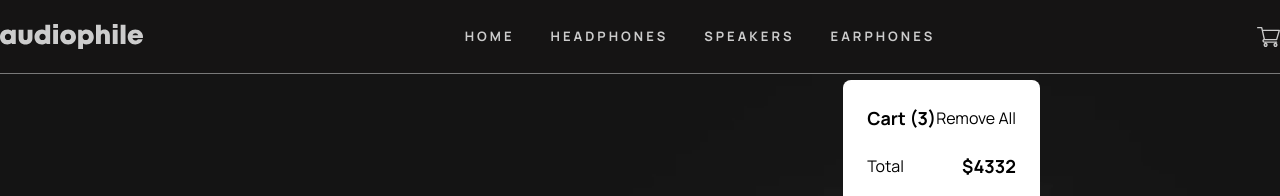
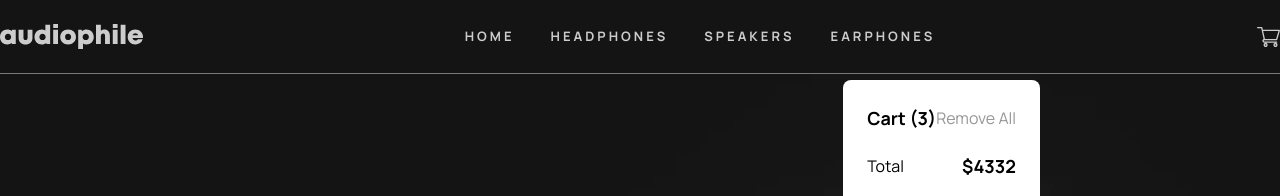
Before and after one commit to ArturDBW/audiophileShop, a React (Vite) app: page / in a window 1280 px wide. Both pictures are taken after a click on the icon 1268 px from the left and 36 px from the top of the page. Shown: the top 196 px of the page. Built offline with nearby package versions, Linux system fonts and the light colour scheme.

Commit message:
add logitc to removAll button

```diff
--- a/src/pages/ModalCart.jsx
+++ b/src/pages/ModalCart.jsx
@@ -1,11 +1,12 @@
 import PropTypes from "prop-types";
-import { useSelector } from "react-redux";
-import { getBasket } from "../slice/basketSlice";
+import { useDispatch, useSelector } from "react-redux";
+import { clearBasket, getBasket } from "../slice/basketSlice";
 import { CartProduct } from "../components/CartProduct";
 import { OrangeButton } from "../elements/OrangeButton";
 
 export const ModalCart = ({ setOpenModalCart, openModalCart }) => {
   const cart = useSelector(getBasket);
+  const dispatch = useDispatch();
   console.log(cart);
   return (
     <div
@@ -20,7 +21,12 @@ export const ModalCart = ({ setOpenModalCart, openModalCart }) => {
       >
         <div className="mb-5 flex items-center justify-between">
           <h3 className="text-lg font-bold">Cart (3)</h3>
-          <button>Remove All</button>
+          <button
+            onClick={() => dispatch(clearBasket())}
+            className="text-[#979797] hover:underline"
+          >
+            Remove All
+          </button>
         </div>
         {cart.map((item) => (
           <CartProduct item={item} key={item.id} />
```
